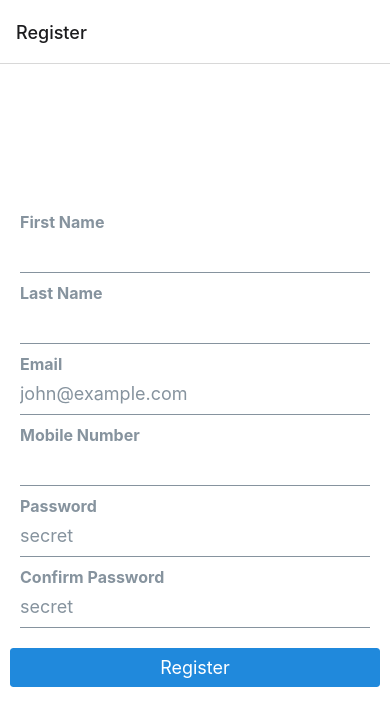
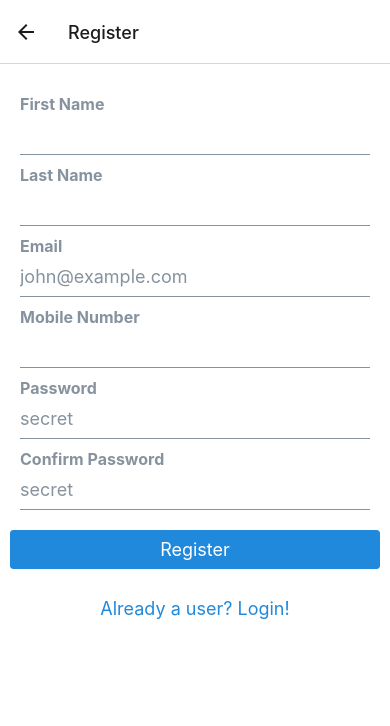
Before and after one commit to crzyzenn/Dwit-batch2-app, a React Native app: screen /Register in a window 390 px wide. Shown: the top 726 px of the page. Built offline with nearby package versions, Linux system fonts and the light colour scheme.

Commit message:
Authentication basic flow + Excercise to create products layout on HomeScreen.

```diff
--- a/App.js
+++ b/App.js
@@ -1,18 +1,17 @@
-import { NavigationContainer } from "@react-navigation/native";
 import React from "react";
-import AppTabs from "./navigations/AppTabs";
-import AuthStack from "./navigations/AuthStack";
+import { Provider } from "react-redux";
+import MainApp from "./components/MainApp";
+import { store } from "./redux/store";
 
 // User login navigations
 // After log in
 // Show AppTabs
 
 const App = () => {
-  const loggedIn = false;
   return (
-    <NavigationContainer>
-      {loggedIn ? <AppTabs /> : <AuthStack />}
-    </NavigationContainer>
+    <Provider store={store}>
+      <MainApp />
+    </Provider>
   );
 };
 
--- /dev/null
+++ b/components/MainApp.js
@@ -0,0 +1,16 @@
+import { NavigationContainer } from "@react-navigation/native";
+import React from "react";
+import { useSelector } from "react-redux";
+import AppTabs from "../navigations/AppTabs";
+import AuthStack from "../navigations/AuthStack";
+
+const MainApp = () => {
+  const { loggedIn, user } = useSelector((state) => state.auth);
+  return (
+    <NavigationContainer>
+      {loggedIn ? <AppTabs /> : <AuthStack />}
+    </NavigationContainer>
+  );
+};
+
+export default MainApp;
--- a/navigations/AppStack.js
+++ b/navigations/AppStack.js
@@ -1,5 +1,6 @@
 import { createNativeStackNavigator } from "@react-navigation/native-stack";
 import React from "react";
+import { Text } from "react-native";
 import HomeScreen from "../screens/HomeScreen";
 import ProductDetailScreen from "../screens/ProductDetailScreen";
 
@@ -9,7 +10,13 @@ const AppStack = () => {
   return (
     <Stack.Navigator>
       {/* Screens */}
-      <Stack.Screen name="Home" component={HomeScreen} />
+      <Stack.Screen
+        options={{
+          title: "Home",
+        }}
+        name="HomeStack"
+        component={HomeScreen}
+      />
       <Stack.Screen name="ProductDetails" component={ProductDetailScreen} />
     </Stack.Navigator>
   );
--- a/navigations/AuthStack.js
+++ b/navigations/AuthStack.js
@@ -7,7 +7,7 @@ const Stack = createNativeStackNavigator();
 
 const AuthStack = () => {
   return (
-    <Stack.Navigator initialRouteName="Register">
+    <Stack.Navigator initialRouteName="Login">
       <Stack.Screen name="Login" component={LoginScreen} />
       <Stack.Screen name="Register" component={RegisterScreen} />
     </Stack.Navigator>
--- a/package.json
+++ b/package.json
@@ -11,6 +11,8 @@
     "@react-navigation/bottom-tabs": "^6.0.7",
     "@react-navigation/native": "^6.0.4",
     "@react-navigation/native-stack": "^6.2.2",
+    "@reduxjs/toolkit": "^1.6.2",
+    "axios": "^0.22.0",
     "expo": "~42.0.1",
     "expo-status-bar": "~1.0.4",
     "formik": "^2.2.9",
@@ -21,7 +23,9 @@
     "react-native-elements": "^3.4.2",
     "react-native-safe-area-context": "3.2.0",
     "react-native-screens": "~3.4.0",
+    "react-native-snackbar": "^2.4.0",
     "react-native-web": "~0.13.12",
+    "react-redux": "^7.2.5",
     "yup": "^0.32.9"
   },
   "devDependencies": {
--- /dev/null
+++ b/redux/slices/authSlice.js
@@ -0,0 +1,28 @@
+import { createSlice } from "@reduxjs/toolkit";
+
+const authSlice = createSlice({
+  name: "auth",
+  initialState: {
+    // Whether the user is logged in or not <boolean>
+    loggedIn: false,
+
+    // Logged in user's information <Object: {name, email, mobile, id}>
+    user: null,
+    token: null,
+  },
+  reducers: {
+    login: (state, action) => {
+      state.loggedIn = true;
+      state.user = action.payload.user;
+      state.token = action.payload.token;
+    },
+    logout: (state) => {
+      state.loggedIn = false;
+      state.user = null;
+    },
+  },
+});
+
+export const { login, logout } = authSlice.actions;
+
+export default authSlice.reducer;
--- /dev/null
+++ b/redux/store.js
@@ -0,0 +1,8 @@
+import { configureStore } from "@reduxjs/toolkit";
+import authReducer from "./slices/authSlice";
+
+export const store = configureStore({
+  reducer: {
+    auth: authReducer,
+  },
+});
--- a/screens/LoginScreen.js
+++ b/screens/LoginScreen.js
@@ -1,9 +1,12 @@
+import axios from "axios";
 import { Formik } from "formik";
-import React from "react";
+import React, { useState } from "react";
 import { ActivityIndicator } from "react-native";
 import { Button, Image, Input } from "react-native-elements";
+import { useDispatch } from "react-redux";
 import * as Yup from "yup";
 import Center from "../components/Center";
+import { login } from "../redux/slices/authSlice";
 
 const validationSchema = Yup.object().shape({
   email: Yup.string().email().required(),
@@ -11,6 +14,45 @@ const validationSchema = Yup.object().shape({
 });
 
 const LoginScreen = ({ navigation }) => {
+  const [loading, setLoading] = useState(false);
+  const dispatch = useDispatch();
+
+  const handleLogin = async (values) => {
+    try {
+      setLoading(true);
+      // Login the user
+      const response = await axios.post(
+        "https://dwit-ecommerce.herokuapp.com/api/ph-auth/login",
+        values
+      );
+
+      // Get the user details with the logged in accessToken
+      const user = await getLoggedInUser(response.data.accessToken);
+
+      // Save the user info to redux store
+      dispatch(login({ user, token: response.data.accessToken }));
+    } catch (error) {
+      console.log(error.response.data);
+    } finally {
+      setLoading(false);
+    }
+  };
+
+  const getLoggedInUser = async (token) => {
+    try {
+      const response = await axios.get(
+        "https://dwit-ecommerce.herokuapp.com/api/ph-auth/user",
+        {
+          headers: {
+            Authorization: `Bearer ${token}`,
+          },
+        }
+      );
+      return response.data;
+    } catch (error) {
+      console.log(error.response.data);
+    }
+  };
   return (
     <Center>
       <Image
@@ -31,7 +73,7 @@ const LoginScreen = ({ navigation }) => {
           email: "",
           password: "",
         }}
-        onSubmit={(val) => console.log(val)}
+        onSubmit={handleLogin}
         validationSchema={validationSchema}
       >
         {({ handleSubmit, handleChange, errors, touched, handleBlur }) => {
@@ -58,6 +100,7 @@ const LoginScreen = ({ navigation }) => {
               />
               <Button
                 title="Login"
+                loading={loading}
                 onPress={handleSubmit}
                 containerStyle={{
                   width: "100%",
--- a/screens/RegisterScreen.js
+++ b/screens/RegisterScreen.js
@@ -1,18 +1,9 @@
-// User registration form
-// Firstname
-// Lastname
-// email
-// Mobile number
-// password
-// confirm password
-
-// Exercise:
-// Trigger validation error if password and confirmPassword fields does not match...
+import axios from "axios";
 import { Formik } from "formik";
-import React from "react";
+import React, { useState } from "react";
+import { Alert, View } from "react-native";
 import { Button, Input } from "react-native-elements";
 import * as Yup from "yup";
-import Center from "../components/Center";
 
 const validationSchema = Yup.object().shape({
   firstName: Yup.string().required(),
@@ -23,12 +14,94 @@ const validationSchema = Yup.object().shape({
     // .length(10)
     .required(),
   password: Yup.string().required(),
-  confirmPassword: Yup.string().required(),
+
+  // Trigger validation error if password and confirmPassword fields does not match...
+  confirmPassword: Yup.string()
+    .required()
+    .oneOf(
+      [Yup.ref("password")],
+      // Message
+      "Password and confirm password fields does not match."
+    ),
 });
 
-const RegisterScreen = () => {
+const RegisterScreen = ({ navigation }) => {
+  const [loading, setLoading] = useState(false);
+  // Snackbar.show({
+  //   text: "Hello world",
+  //   duration: Snackbar.LENGTH_LONG,
+  // });
+  const handleSubmit = async (formValues, { resetForm, setFieldError }) => {
+    // Set the loading to true
+    setLoading(true);
+
+    // Prepare data for api
+    const apiData = {
+      ...formValues,
+      name: `${formValues.firstName} ${formValues.lastName}`,
+      mobile: formValues.mobileNo,
+    };
+    // Delete unncessary fields for the api
+    delete apiData.mobileNo;
+    delete apiData.firstName;
+    delete apiData.lastName;
+
+    try {
+      // Make the api request with the prepared data
+      // 200-299 status code
+      // success codes
+      await axios.post(
+        "https://dwit-ecommerce.herokuapp.com/api/auth/register",
+        apiData
+      );
+
+      // If successful, show the success message
+      Alert.alert(
+        "Successfully registered!",
+        "Your registration was successful.",
+        [{ text: "OK", onPress: () => console.log("OK Pressed") }]
+      );
+
+      // Reset the form after sucessful registration
+      resetForm();
+    } catch (error) {
+      // If error, check errors
+      if (error.response.status === 409) {
+        // Alert.alert(
+        //   "Alert",
+        //   "The email you're trying to register with already exists!",
+        //   [{ text: "OK", onPress: () => console.log("OK Pressed") }]
+        // );
+
+        // Trigger validation error on email field
+        setFieldError(
+          "email",
+          "The email you're trying to register with already exists!"
+        );
+      } else {
+        Alert.alert(
+          "Alert",
+          "An unknown error was occurred. Please contact admin or try again later!",
+          [{ text: "OK", onPress: () => console.log("OK Pressed") }]
+        );
+      }
+    } finally {
+      // Finally, set the loading indicator off
+      setLoading(false);
+    }
+  };
+
   return (
-    <Center>
+    <View
+      style={{
+        flex: 1,
+        backgroundColor: "white",
+        // paddingHorizontal: 10,
+        // paddingtop: 50,
+        paddingTop: 30,
+        paddingHorizontal: 10,
+      }}
+    >
       <Formik
         initialValues={{
           firstName: "",
@@ -38,17 +111,10 @@ const RegisterScreen = () => {
           password: "",
           confirmPassword: "",
         }}
-        onSubmit={(val) => console.log(val)}
+        onSubmit={handleSubmit}
         validationSchema={validationSchema}
       >
-        {({
-          handleSubmit,
-          handleChange,
-          errors,
-          touched,
-          handleBlur,
-          values,
-        }) => {
+        {({ handleSubmit, handleChange, errors, touched, handleBlur }) => {
           return (
             <>
               <Input
@@ -101,12 +167,23 @@ const RegisterScreen = () => {
                   width: "100%",
                   marginVertical: 10,
                 }}
+                loading={loading}
+              />
+              <Button
+                title="Already a user? Login!"
+                onPress={() => navigation.navigate("Login")}
+                containerStyle={{
+                  width: "100%",
+                  marginVertical: 10,
+                }}
+                type="clear"
+                loading={loading}
               />
             </>
           );
         }}
       </Formik>
-    </Center>
+    </View>
   );
 };
 
--- a/screens/SettingsScreen.js
+++ b/screens/SettingsScreen.js
@@ -1,9 +1,12 @@
 import React from "react";
 import { StyleSheet, Text } from "react-native";
+import { useDispatch } from "react-redux";
 import AppButton from "../components/AppButton";
 import Center from "../components/Center";
+import { logout } from "../redux/slices/authSlice";
 
 const SettingsScreen = ({ navigation }) => {
+  const dispatch = useDispatch();
   return (
     <Center>
       <Text>Settings Screen</Text>
@@ -13,6 +16,12 @@ const SettingsScreen = ({ navigation }) => {
           navigation.navigate("ProductDetails");
         }}
       />
+      <AppButton
+        text="Logout"
+        onPress={() => {
+          dispatch(logout());
+        }}
+      />
     </Center>
   );
 };
```
Also changed, not shown: screens/HomeScreen.js (+45 -2 lines), 1 other file (tests, documents, lock files or other folders).
